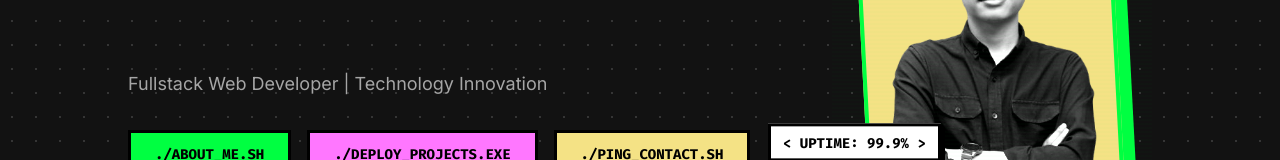
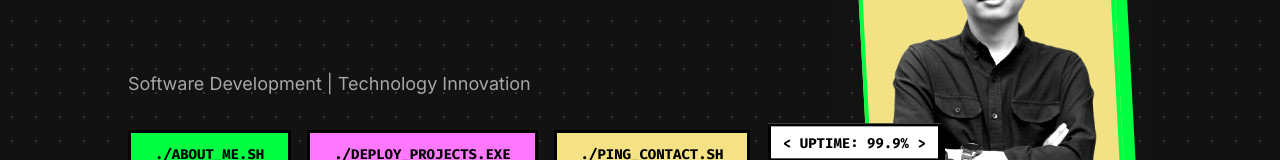
Before and after one commit to RayhanHanun/portoweb, a Next.js app: page / in a window 1280 px wide. Shown: the part 351-511 px from the top of the page. Built offline with nearby package versions, Linux system fonts and the light colour scheme.

Commit message:
Fix heroTypingSequence

```diff
--- a/src/data/portfolioData.ts
+++ b/src/data/portfolioData.ts
@@ -3,13 +3,13 @@
 
 export const profileData = {
   name: "Rayhan Hanun",
-  role: "Fullstack Web Developer | Technology Innovation",
+  role: "Software Development | Technology Innovation",
   heroTypingSequence: [
     "> ACCESS GRANTED: RAYHAN HANUN // FULL-STACK ENGINEER",
     3000,
     "> INITIALIZING PORTFOLIO MODULES...",
     2000,
-    "> SYSTEMS ANALYSIS | AI APPLICATIONS | IoT/ROBOTICS",
+    "> [ FULLSTACK_DEV, IoT, SYSTEMS_ANALYSIS ]",
     3000,
   ] as const,
 } as const;
```
